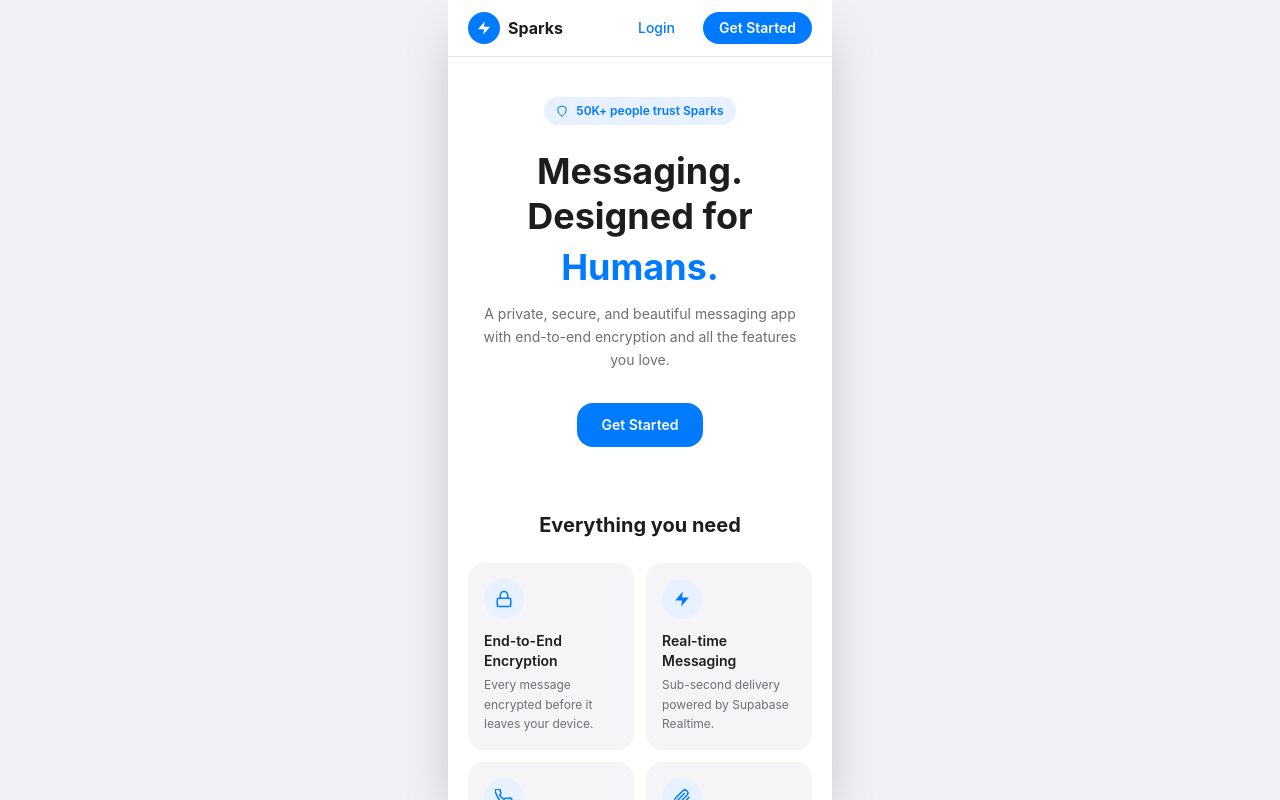
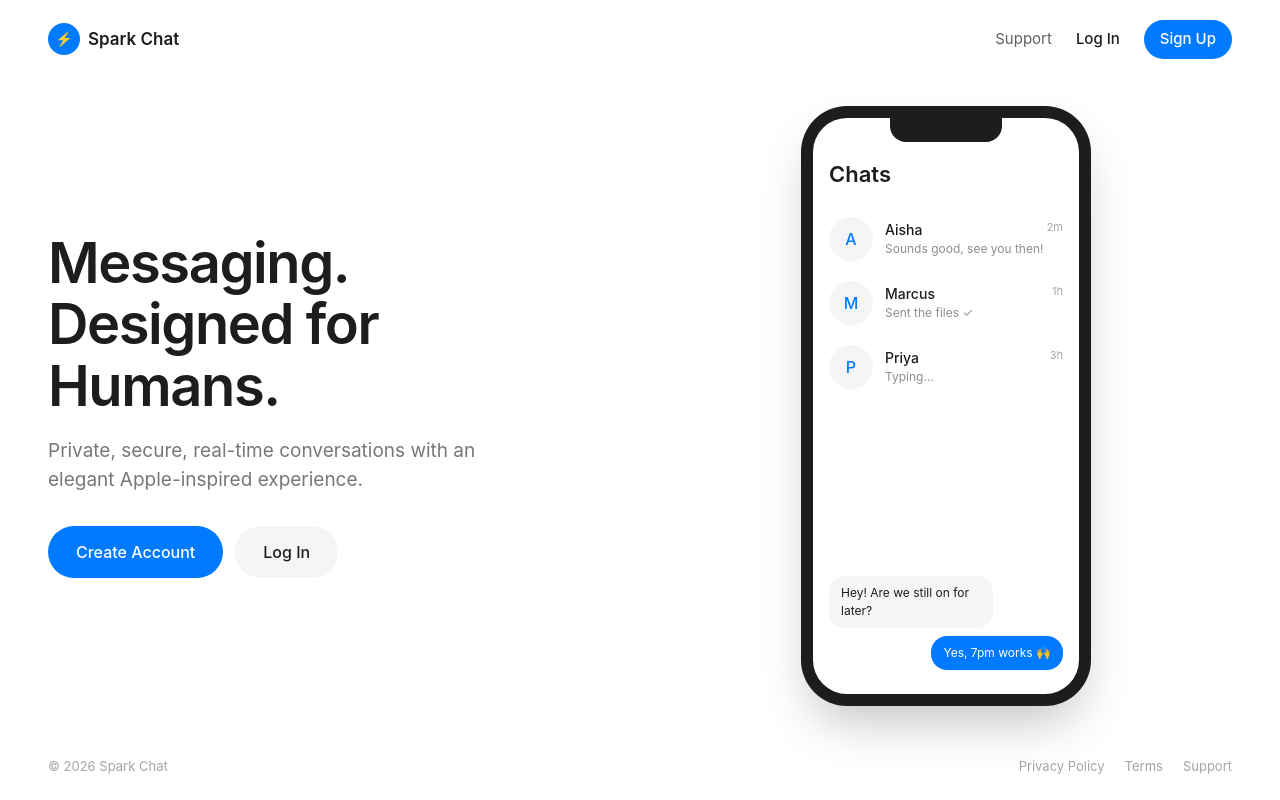
Before and after one commit to sabeerhub/Sparks, a Next.js app: page / in a window 1280 px wide. Built offline with nearby package versions, Linux system fonts and the light colour scheme.

Commit message:
Redesign landing page: simple Apple-inspired single-screen layout

```diff
--- a/app/page.tsx
+++ b/app/page.tsx
@@ -1,116 +1,131 @@
-/**
- * app/page.tsx — Landing page. Public route (see middleware/auth-middleware.ts).
- * Server Component: no client state needed, so this ships zero client JS
- * for the marketing page itself (the nested <Link>s hydrate Next's router only).
- */
+"use client";
+
 import Link from "next/link";
-import { ScreenContainer } from "@/components/layout/ScreenContainer";
-
-const FEATURES: { label: string; desc: string; icon: "lock" | "bolt" | "phone" | "attach" | "group" | "shield" }[] = [
-  { label: "End-to-End Encryption", desc: "Every message encrypted before it leaves your device.", icon: "lock" },
-  { label: "Real-time Messaging", desc: "Sub-second delivery powered by Supabase Realtime.", icon: "bolt" },
-  { label: "Voice & Video Calls", desc: "Crystal-clear calls, fully encrypted.", icon: "phone" },
-  { label: "Share Anything", desc: "Photos, files, voice notes — all secured.", icon: "attach" },
-  { label: "Group Chats & More", desc: "Stay connected with everyone that matters.", icon: "group" },
-  { label: "Privacy First", desc: "No ads. No data selling. Ever.", icon: "shield" },
-];
+import { motion } from "framer-motion";
 
 export default function LandingPage() {
   return (
-    <ScreenContainer>
-      <div className="h-full overflow-y-auto">
-        <nav className="sticky top-0 z-10 flex items-center justify-between px-5 py-3 bg-white border-b" style={{ borderColor: "var(--color-gray-3)" }}>
+    <div className="min-h-screen bg-white flex flex-col overflow-hidden">
+      {/* Nav */}
+      <nav className="flex items-center justify-between px-6 md:px-12 py-5">
         <div className="flex items-center gap-2">
-            <div className="w-8 h-8 rounded-xl flex items-center justify-center" style={{ background: "var(--color-blue)" }}>
-              <BoltIcon color="#fff" />
+          <div className="w-8 h-8 rounded-xl bg-[#007AFF] flex items-center justify-center">
+            <span className="text-white text-sm font-bold">⚡</span>
           </div>
-            <span className="font-bold text-base">Sparks</span>
+          <span className="text-[17px] font-semibold text-[#1D1D1F]">Spark Chat</span>
         </div>
-          <div className="flex items-center gap-3">
-            <Link href="/login" className="text-sm font-medium px-4 py-1.5 rounded-full" style={{ color: "var(--color-blue)" }}>
-              Login
+
+        <div className="flex items-center gap-6">
+          <Link href="/support" className="text-[15px] text-[#1D1D1F]/70 hover:text-[#1D1D1F] transition-colors hidden sm:block">
+            Support
           </Link>
-            <Link href="/login" className="text-sm font-semibold px-4 py-1.5 rounded-full text-white" style={{ background: "var(--color-blue)" }}>
-              Get Started
+          <Link href="/login" className="text-[15px] text-[#1D1D1F] font-medium hover:opacity-70 transition-opacity">
+            Log In
+          </Link>
+          <Link
+            href="/signup"
+            className="text-[15px] font-medium text-white bg-[#007AFF] px-4 py-2 rounded-full hover:bg-[#006AE0] transition-colors"
+          >
+            Sign Up
           </Link>
         </div>
       </nav>
 
-        <div className="px-6 pt-10 pb-8 text-center">
-          <div className="inline-flex items-center gap-2 px-3 py-1.5 rounded-full mb-6 text-xs font-semibold" style={{ background: "var(--color-blue-light)", color: "var(--color-blue)" }}>
-            <ShieldIcon color="var(--color-blue)" size={12} />
-            50K+ people trust Sparks
-          </div>
-          <h1 className="text-4xl font-bold leading-tight mb-2">Messaging. Designed for</h1>
-          <h1 className="text-4xl font-bold mb-4" style={{ color: "var(--color-blue)" }}>Humans.</h1>
-          <p className="text-sm leading-relaxed mb-8 mx-auto max-w-xs" style={{ color: "var(--color-gray-1)" }}>
-            A private, secure, and beautiful messaging app with end-to-end encryption and all the features you love.
+      {/* Hero */}
+      <main className="flex-1 flex items-center px-6 md:px-12">
+        <div className="w-full max-w-7xl mx-auto grid md:grid-cols-2 gap-10 items-center">
+          {/* Left: copy */}
+          <motion.div
+            initial={{ opacity: 0, y: 16 }}
+            animate={{ opacity: 1, y: 0 }}
+            transition={{ duration: 0.6, ease: "easeOut" }}
+            className="text-center md:text-left"
+          >
+            <h1 className="text-[40px] leading-[1.1] md:text-[56px] font-semibold tracking-tight text-[#1D1D1F]">
+              Messaging.
+              <br />
+              Designed for Humans.
+            </h1>
+            <p className="mt-5 text-[17px] md:text-[19px] text-[#1D1D1F]/60 max-w-md mx-auto md:mx-0">
+              Private, secure, real-time conversations with an elegant
+              Apple-inspired experience.
             </p>
-          <Link href="/login" className="inline-block px-6 py-3 rounded-2xl text-sm font-semibold text-white" style={{ background: "var(--color-blue)" }}>
-            Get Started
+
+            <div className="mt-8 flex flex-col sm:flex-row gap-3 justify-center md:justify-start">
+              <Link
+                href="/signup"
+                className="text-[16px] font-medium text-white bg-[#007AFF] px-7 py-3.5 rounded-full hover:bg-[#006AE0] transition-colors text-center"
+              >
+                Create Account
+              </Link>
+              <Link
+                href="/login"
+                className="text-[16px] font-medium text-[#1D1D1F] bg-[#F5F5F7] px-7 py-3.5 rounded-full hover:bg-[#ECECEE] transition-colors text-center"
+              >
+                Log In
               </Link>
             </div>
+          </motion.div>
 
-        <div className="px-5 py-8">
-          <h2 className="text-xl font-bold text-center mb-6">Everything you need</h2>
-          <div className="grid grid-cols-2 gap-3">
-            {FEATURES.map((f) => (
-              <div key={f.label} className="rounded-2xl p-4" style={{ background: "var(--color-gray-2)" }}>
-                <div className="w-10 h-10 rounded-xl flex items-center justify-center mb-3" style={{ background: "var(--color-blue-light)" }}>
-                  <FeatureIcon name={f.icon} color="var(--color-blue)" size={18} />
+          {/* Right: iPhone mockup */}
+          <motion.div
+            initial={{ opacity: 0, scale: 0.94 }}
+            animate={{ opacity: 1, scale: 1 }}
+            transition={{ duration: 0.7, ease: "easeOut", delay: 0.15 }}
+            className="flex justify-center"
+          >
+            <div className="relative w-[260px] h-[540px] md:w-[290px] md:h-[600px] bg-[#1D1D1F] rounded-[46px] p-3 shadow-2xl">
+              <div className="w-full h-full bg-white rounded-[34px] overflow-hidden relative">
+                {/* Notch */}
+                <div className="absolute top-0 left-1/2 -translate-x-1/2 w-28 h-6 bg-[#1D1D1F] rounded-b-2xl z-10" />
+
+                {/* Fake chat list screen */}
+                <div className="pt-10 px-4">
+                  <p className="text-[22px] font-semibold text-[#1D1D1F] mb-4">Chats</p>
+                  {[
+                    { name: "Aisha", msg: "Sounds good, see you then!", time: "2m" },
+                    { name: "Marcus", msg: "Sent the files ✓", time: "1h" },
+                    { name: "Priya", msg: "Typing…", time: "3h" },
+                  ].map((c) => (
+                    <div key={c.name} className="flex items-center gap-3 py-2.5">
+                      <div className="w-11 h-11 rounded-full bg-[#F5F5F7] flex items-center justify-center text-[#007AFF] font-medium">
+                        {c.name[0]}
                       </div>
-                <div className="text-sm font-semibold mb-1">{f.label}</div>
-                <div className="text-xs leading-relaxed" style={{ color: "var(--color-gray-1)" }}>{f.desc}</div>
+                      <div className="flex-1 min-w-0">
+                        <div className="flex justify-between">
+                          <span className="text-[14px] font-medium text-[#1D1D1F]">{c.name}</span>
+                          <span className="text-[11px] text-[#1D1D1F]/40">{c.time}</span>
+                        </div>
+                        <p className="text-[12px] text-[#1D1D1F]/50 truncate">{c.msg}</p>
+                      </div>
                     </div>
                   ))}
                 </div>
+
+                {/* Fake bubble preview at bottom */}
+                <div className="absolute bottom-6 left-4 right-4 flex flex-col gap-2">
+                  <div className="self-start bg-[#F5F5F7] text-[#1D1D1F] text-[12px] px-3 py-2 rounded-2xl rounded-bl-sm max-w-[70%]">
+                    Hey! Are we still on for later?
                   </div>
-
-        <div className="mx-5 mb-8 rounded-3xl p-6 text-center" style={{ background: "var(--color-blue-light)" }}>
-          <div className="w-14 h-14 rounded-2xl flex items-center justify-center mx-auto mb-4" style={{ background: "var(--color-blue)" }}>
-            <ShieldIcon color="#fff" size={24} />
-          </div>
-          <h3 className="text-lg font-bold mb-2">Your Privacy Comes First</h3>
-          <p className="text-sm leading-relaxed mb-4" style={{ color: "var(--color-gray-1)" }}>
-            All messages are end-to-end encrypted with AES-256-GCM. Only you and the person you&apos;re talking to can read them.
-          </p>
-        </div>
-
-        <div className="px-5 pb-10 text-center">
-          <Link href="/login" className="block w-full py-4 rounded-2xl text-base font-semibold text-white mb-3" style={{ background: "var(--color-blue)" }}>
-            Get Started — It&apos;s Free
-          </Link>
-          <p className="text-xs" style={{ color: "var(--color-gray-1)" }}>🔒 Secured with end-to-end encryption</p>
+                  <div className="self-end bg-[#007AFF] text-white text-[12px] px-3 py-2 rounded-2xl rounded-br-sm max-w-[70%]">
+                    Yes, 7pm works 🙌
                   </div>
                 </div>
-    </ScreenContainer>
+              </div>
+            </div>
+          </motion.div>
+        </div>
+      </main>
+
+      {/* Footer */}
+      <footer className="px-6 md:px-12 py-6 flex flex-col sm:flex-row items-center justify-between gap-3 text-[13px] text-[#1D1D1F]/40">
+        <span>© {new Date().getFullYear()} Spark Chat</span>
+        <div className="flex gap-5">
+          <Link href="/privacy" className="hover:text-[#1D1D1F]/70 transition-colors">Privacy Policy</Link>
+          <Link href="/terms" className="hover:text-[#1D1D1F]/70 transition-colors">Terms</Link>
+          <Link href="/support" className="hover:text-[#1D1D1F]/70 transition-colors">Support</Link>
+        </div>
+      </footer>
+    </div>
   );
 }
-
-function BoltIcon({ color }: { color: string }) {
-  return <svg width="16" height="16" viewBox="0 0 24 24" fill={color}><polygon points="13 2 3 14 12 14 11 22 21 10 12 10 13 2" /></svg>;
-}
-function ShieldIcon({ color, size }: { color: string; size: number }) {
-  return (
-    <svg width={size} height={size} viewBox="0 0 24 24" fill="none" stroke={color} strokeWidth="2" strokeLinecap="round" strokeLinejoin="round">
-      <path d="M12 22s8-4 8-10V5l-8-3-8 3v7c0 6 8 10 8 10z" />
-    </svg>
-  );
-}
-function FeatureIcon({ name, color, size }: { name: "lock" | "bolt" | "phone" | "attach" | "group" | "shield"; color: string; size: number }) {
-  const c = { width: size, height: size, viewBox: "0 0 24 24", fill: "none", stroke: color, strokeWidth: 2, strokeLinecap: "round" as const, strokeLinejoin: "round" as const };
-  switch (name) {
-    case "lock":
-      return <svg {...c}><rect x="3" y="11" width="18" height="11" rx="2" /><path d="M7 11V7a5 5 0 0110 0v4" /></svg>;
-    case "bolt":
-      return <svg width={size} height={size} viewBox="0 0 24 24" fill={color}><polygon points="13 2 3 14 12 14 11 22 21 10 12 10 13 2" /></svg>;
-    case "phone":
-      return <svg {...c}><path d="M22 16.92v3a2 2 0 01-2.18 2A19.79 19.79 0 013.07 9.8 19.79 19.79 0 01.18 2 2 2 0 012 .18h3a2 2 0 012 1.72c.127.96.361 1.903.7 2.81a2 2 0 01-.45 2.11L6.09 7.91a16 16 0 006 6l1.27-1.27a2 2 0 012.11-.45c.907.339 1.85.573 2.81.7A2 2 0 0122 14.92z" /></svg>;
-    case "attach":
-      return <svg {...c}><path d="M21.44 11.05l-9.19 9.19a6 6 0 01-8.49-8.49l9.19-9.19a4 4 0 015.66 5.66l-9.2 9.19a2 2 0 01-2.83-2.83l8.49-8.48" /></svg>;
-    case "group":
-      return <svg {...c}><path d="M17 21v-2a4 4 0 00-4-4H5a4 4 0 00-4 4v2" /><circle cx="9" cy="7" r="4" /><path d="M23 21v-2a4 4 0 00-3-3.87" /><path d="M16 3.13a4 4 0 010 7.75" /></svg>;
-    case "shield":
-      return <ShieldIcon color={color} size={size} />;
-  }
-}
```
Lines whose indentation alone changed are shown as unchanged.
